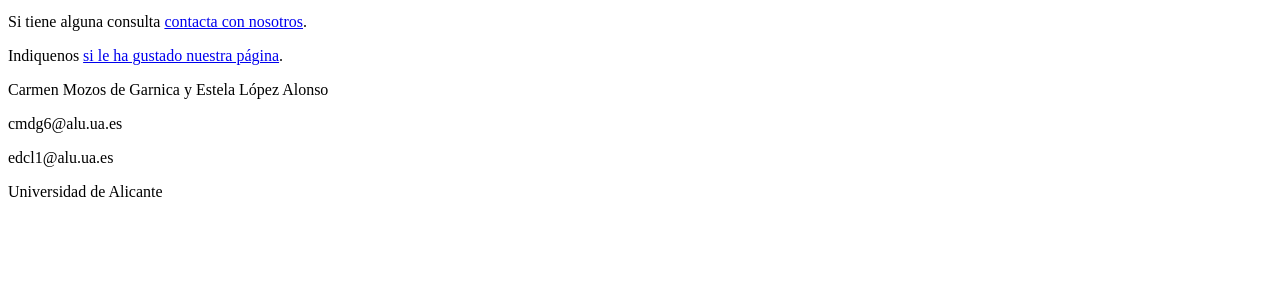
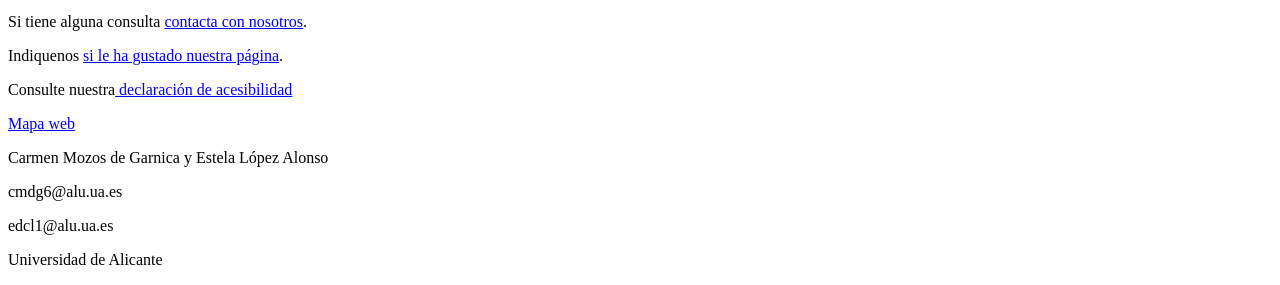
Before and after one commit to CarmenMozos/EnciclopediaMedica, a plain HTML site: page index.html in a window 1280 px wide. Shown: the part 1031-1316 px from the top of the page. Before the commit the page ends 1248 px from the top, so only its background shows below. Drawn offline with Linux system fonts and the light colour scheme.

Commit message:
Update index.html

```diff
--- a/index.html
+++ b/index.html
@@ -13,7 +13,6 @@
     <nav>
         <p><a href="paginas/buscador.html">BUSCA EN LA ENCICLOPEDIA</a>.
         <ul>
-
             <li><a href="indices/indiceA.html">A</a></li>
             <li><a href="indices/indiceB.html">B</a></li>
             <li><a href="indices/indiceC.html">C</a></li>
@@ -67,13 +66,14 @@
 
         </section>
         <p>Si tiene alguna consulta <a href="paginas/cuestionario.html">contacta con nosotros</a>.
-
         <p>Indiquenos <a href="paginas/formulario.html">si le ha gustado nuestra página</a>.
+        <p>Consulte nuestra<a href="paginas/accesibilidad.html"> declaración de acesibilidad</a></p>
 
     </main>
 
     <footer>
-        <p><p>Carmen Mozos de Garnica y Estela López Alonso</p>
+        <p><a href="paginas/contenidos.html">Mapa web</a></p>
+        <p>Carmen Mozos de Garnica y Estela López Alonso</p>
         <p>cmdg6@alu.ua.es</p>
         <p>edcl1@alu.ua.es</p>
         <p>Universidad de Alicante</p>
```
